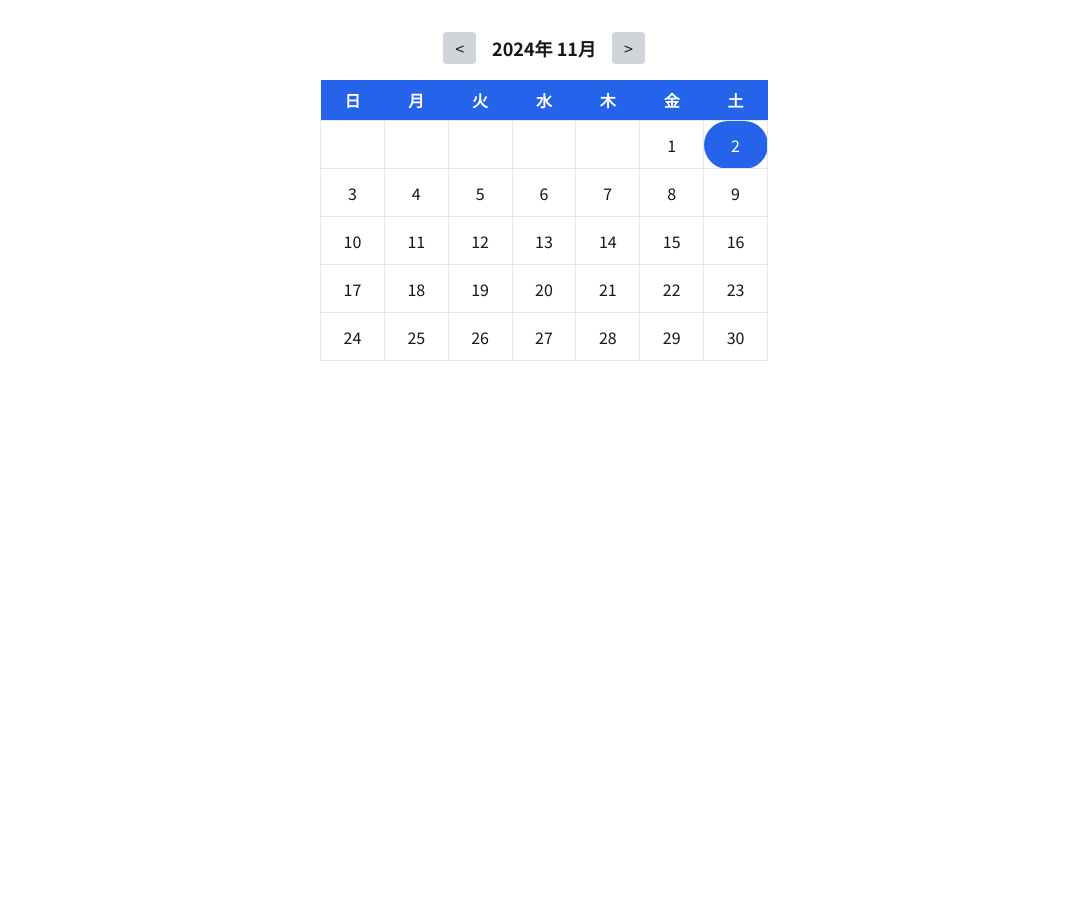
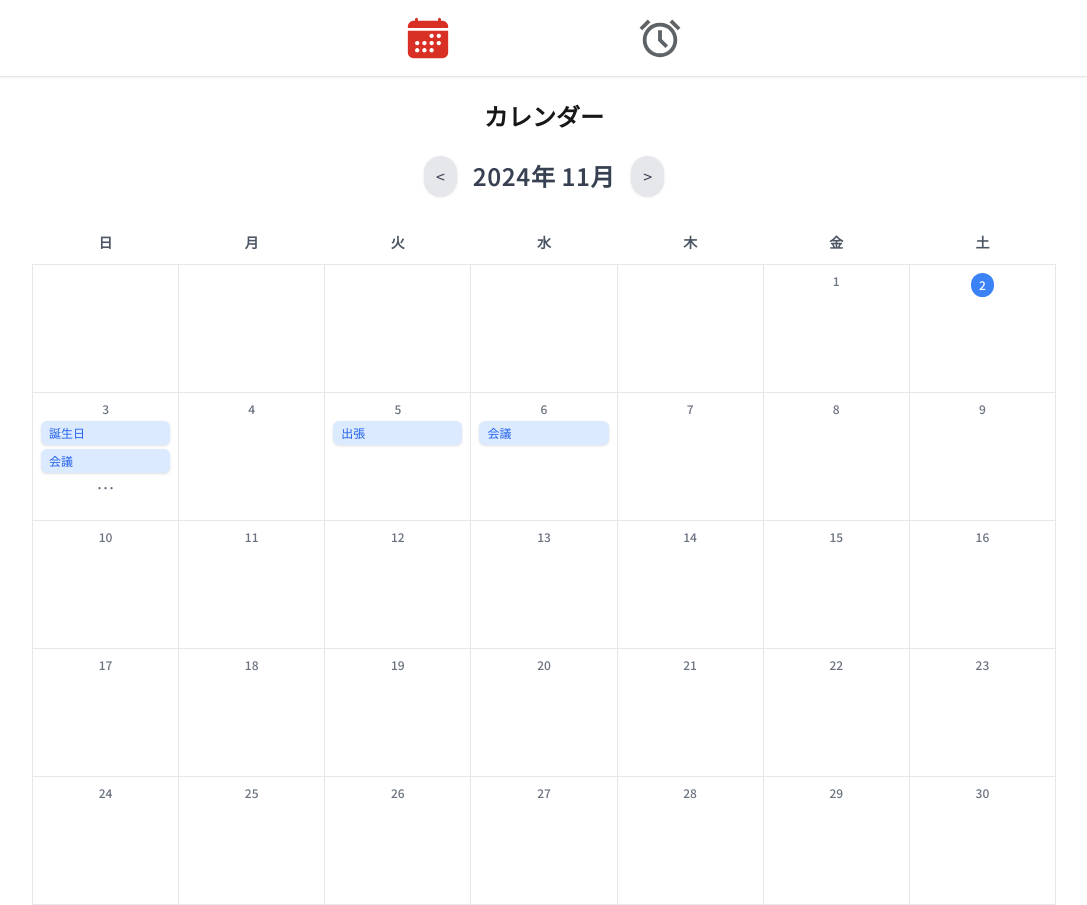
Before and after one commit to Go3105/mezamashitai, a Next.js app in the folder my-app/: page /calendar in a window 1280 px wide. Shown: the whole page, without its empty margins (96-1183 px from the left). Before the commit the page ends 800 px from the top, so only its background shows below. Built offline with nearby package versions, Linux system fonts and the light colour scheme.

Commit message:
月表示カレンダー作成

```diff
--- a/my-app/src/app/_components/CalendarMonthView.tsx
+++ b/my-app/src/app/_components/CalendarMonthView.tsx
@@ -1,26 +1,73 @@
 "use client";
 import React, { useState, useEffect } from "react";
+
 type DateInfo = {
   year: number;
   month: number;
-  day?: number; // dayはオプショナルに設定（今月以外では不要）
+  day?: number;
 };
+
+type Event = {
+  title: string;
+  description?: string;
+  startTime?: string; // 開始時刻（例: "10:00"）、終日イベントの場合は undefined
+  endTime?: string; // 終了時刻（例: "11:00"）、終日イベントの場合は undefined
+};
+
+const events: { [key: string]: Event[] } = {
+  "2024-11-03": [
+    {
+      title: "会議",
+      description: "プロジェクトAの進捗",
+      startTime: "10:00",
+      endTime: "11:00",
+    },
+    {
+      title: "出張",
+      description: "大阪へ出張",
+      startTime: "13:00",
+      endTime: "17:00",
+    },
+    {
+      title: "誕生日",
+      description: "友達の誕生日",
+    },
+  ],
+  "2024-11-05": [
+    {
+      title: "出張",
+      description: "大阪へ出張",
+      startTime: "09:00",
+      endTime: "17:00",
+    },
+  ],
+  "2024-11-06": [
+    {
+      title: "会議",
+      description: "プロジェクトAの進捗",
+      startTime: "15:00",
+      endTime: "16:00",
+    },
+  ],
+};
+
 export default function Home() {
   const today = {
     year: new Date().getFullYear(),
     month: new Date().getMonth() + 1,
     day: new Date().getDate(),
   };
+
   const [calendar, setCalendar] = useState<(number | null)[][]>([]);
   const [currentDate, setCurrentDate] = useState<DateInfo>({
     year: today.year,
     month: today.month,
   });
-  // 現在の年月を基にカレンダーを生成
+
   useEffect(() => {
     generateCalendar(currentDate.year, currentDate.month);
   }, [currentDate]);
-  // カレンダーを生成する関数
+
   const generateCalendar = (year: number, month: number): void => {
     const firstDay = new Date(year, month - 1, 1).getDay();
     const lastDay = new Date(year, month, 0).getDate();
@@ -35,7 +82,7 @@ export default function Home() {
     );
     setCalendar(weeks);
   };
-  // 月を切り替える関数
+
   const changeMonth = (offset: number): void => {
     setCurrentDate(({ year, month }) => {
       const newMonth = month + offset;
@@ -45,37 +92,58 @@ export default function Home() {
       };
     });
   };
-  // 当日のハイライトを設定
+
   const highlightToday = (date: number | null) =>
     date === today.day &&
     currentDate.year === today.year &&
     currentDate.month === today.month;
+
+  // イベントの取得、ソート（時刻順）および「…」の表示を追加
+  const getEventsForDate = (year: number, month: number, day: number) => {
+    const dateKey = `${year}-${String(month).padStart(2, "0")}-${String(
+      day
+    ).padStart(2, "0")}`;
+    const eventsForDay = events[dateKey] || [];
+
+    // 時刻順にソート（終日イベントを優先し、時間の早い順）
+    const sortedEvents = eventsForDay.sort((a, b) => {
+      if (!a.startTime) return -1; // aが終日イベントの場合、先に表示
+      if (!b.startTime) return 1; // bが終日イベントの場合、後に表示
+      return a.startTime.localeCompare(b.startTime); // 時間の早い順
+    });
+
+    const hasMore = sortedEvents.length > 2; // 3件以上あるか確認
+    return { events: sortedEvents.slice(0, 2), hasMore };
+  };
+
   return (
-    <div className="flex flex-col items-center mt-8">
-      <div className="flex items-center mb-4">
-        {/* 前月ボタン */}
+    <div className="flex flex-col items-center text-gray-800">
+      <div className="flex items-center mb-6 space-x-4">
         <button
           onClick={() => changeMonth(-1)}
-          className="px-3 py-1 bg-gray-300 rounded mr-4"
+          className="px-3 py-2 bg-gray-200 text-gray-700 rounded-full shadow hover:bg-gray-300 transition"
         >
           &lt;
         </button>
-        <h2 className="text-lg font-bold">
+        <h2 className="text-2xl font-semibold text-gray-700 tracking-wide">
           {currentDate.year}年 {currentDate.month}月
         </h2>
-        {/* 次月ボタン */}
         <button
           onClick={() => changeMonth(1)}
-          className="px-3 py-1 bg-gray-300 rounded ml-4"
+          className="px-3 py-2 bg-gray-200 text-gray-700 rounded-full shadow hover:bg-gray-300 transition"
         >
           &gt;
         </button>
       </div>
-      <table className="table-auto border-collapse w-full max-w-md">
+
+      <table className="table-fixed border-collapse w-full max-w-5xl">
         <thead>
           <tr>
             {["日", "月", "火", "水", "木", "金", "土"].map((dayName) => (
-              <th key={dayName} className="bg-blue-600 text-white py-2">
+              <th
+                key={dayName}
+                className="py-3 text-sm font-semibold text-gray-600"
+              >
                 {dayName}
               </th>
             ))}
@@ -83,17 +151,50 @@ export default function Home() {
         </thead>
         <tbody>
           {calendar.map((week, index) => (
-            <tr key={index} className="text-center">
+            <tr key={index}>
               {week.map((date, idx) => (
                 <td
                   key={idx}
-                  className={`border h-12 ${
-                    highlightToday(date)
-                      ? "bg-blue-600 text-white rounded-full"
-                      : ""
-                  }`}
+                  className="border h-[128px] w-[40px] p-2 align-top bg-white"
+                  style={{ width: "14.2857%" }}
                 >
-                  {date || ""}
+                  <div className="flex flex-col items-center w-full max-w-full">
+                    <span
+                      className={`text-xs font-medium ${
+                        highlightToday(date)
+                          ? "text-white bg-blue-500"
+                          : "text-gray-500"
+                      } ${
+                        highlightToday(date) ? "rounded-full px-2 py-1" : ""
+                      }`}
+                    >
+                      {date || ""}
+                    </span>
+                    {date &&
+                      (() => {
+                        const { events, hasMore } = getEventsForDate(
+                          currentDate.year,
+                          currentDate.month,
+                          date
+                        );
+                        return (
+                          <>
+                            {events.map((event, eventIdx) => (
+                              <div
+                                key={eventIdx}
+                                className="mt-1 text-xs bg-blue-100 text-blue-600 px-2 py-1 rounded-md shadow overflow-hidden whitespace-nowrap text-ellipsis w-full max-w-full"
+                                style={{ display: "inline-block" }}
+                              >
+                                {event.title}
+                              </div>
+                            ))}
+                            {hasMore && (
+                              <span className="text-lg text-gray-500">…</span>
+                            )}
+                          </>
+                        );
+                      })()}
+                  </div>
                 </td>
               ))}
             </tr>
--- a/my-app/src/app/calendar/page.tsx
+++ b/my-app/src/app/calendar/page.tsx
@@ -1,9 +1,31 @@
+"use client";
 import React from "react";
 import CalendarMonthView from "../_components/CalendarMonthView";
+import Image from "next/image";
+import Link from "next/link";
 
 const page = () => {
   return (
     <div>
+      <div className="flex justify-center space-x-8 items-center h-[76px] shadow">
+        <ul className="w-[200px] h-full flex justify-center items-center">
+          <Link
+            href="/calendar"
+            className="hover:bg-red-50 w-full h-full flex justify-center"
+          >
+            <Image src="/red_calendar.svg" alt="logo" width={48} height={48} />
+          </Link>
+        </ul>
+        <ul className="w-[200px] h-full flex justify-center items-center">
+          <Link
+            href="/alarm"
+            className="hover:bg-red-50 w-full h-full flex justify-center"
+          >
+            <Image src="/gray_alarm.svg" alt="logo" width={48} height={48} />
+          </Link>
+        </ul>
+      </div>
+      <h2 className="text-center text-2xl p-6 font-bold">カレンダー</h2>
       <CalendarMonthView />
     </div>
   );
```
Also changed, not shown: my-app/public/gray_alarm.svg (added), my-app/public/red_calendar.svg (added).
